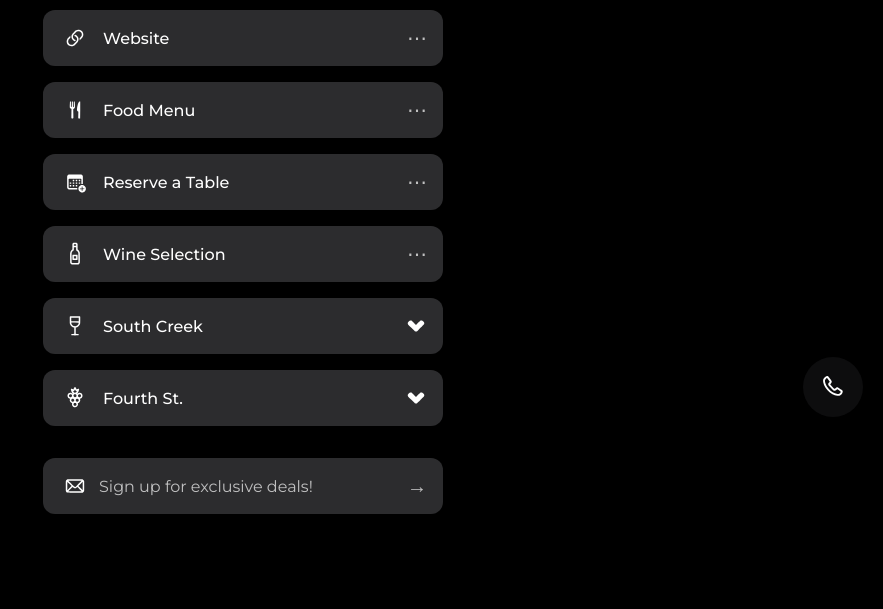
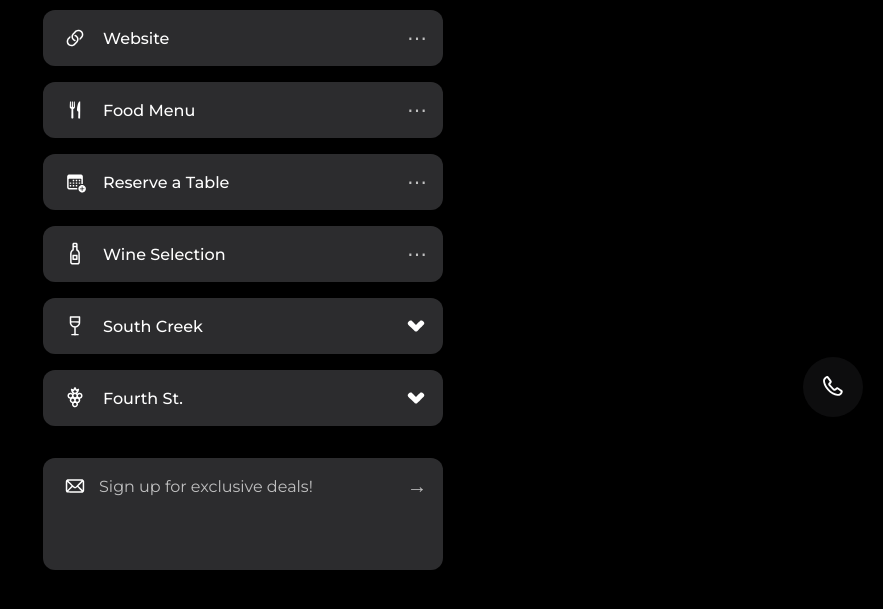
Before and after one commit to Whispering-Vine/bio, a plain HTML site: page index.html in a window 1280 px wide. Shown: the part 363-972 px from the top of the page, without its empty margins (397-1280 px from the left). Before the commit the page ends 917 px from the top, so only its background shows below. Drawn offline with Linux system fonts and the light colour scheme; a web font is replaced by a local one.

Commit message:
Update index.html

```diff
--- a/index.html
+++ b/index.html
@@ -182,6 +182,7 @@
             transition: background-color 0.2s ease;
             height: 56px;
             position: relative;
+            padding-bottom: 56px;
         }
         .newsletter-container:hover {
             background-color: var(--hover-color);
```
